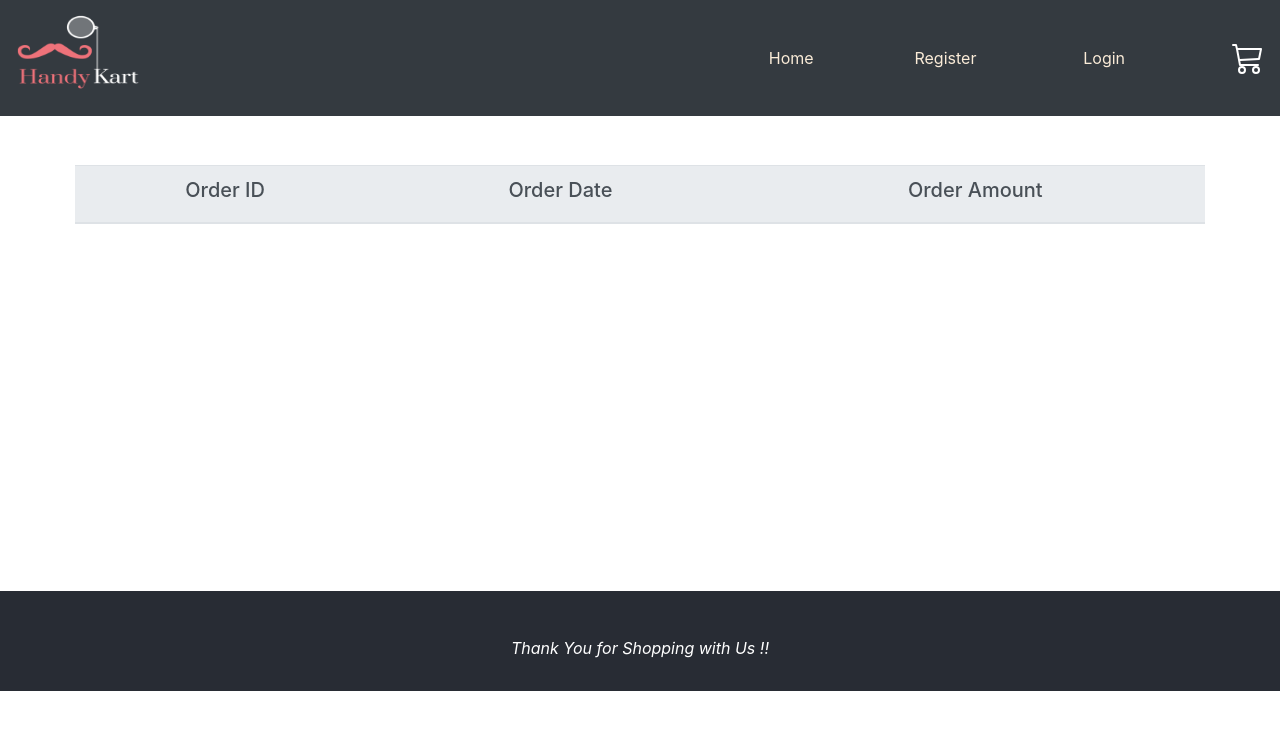
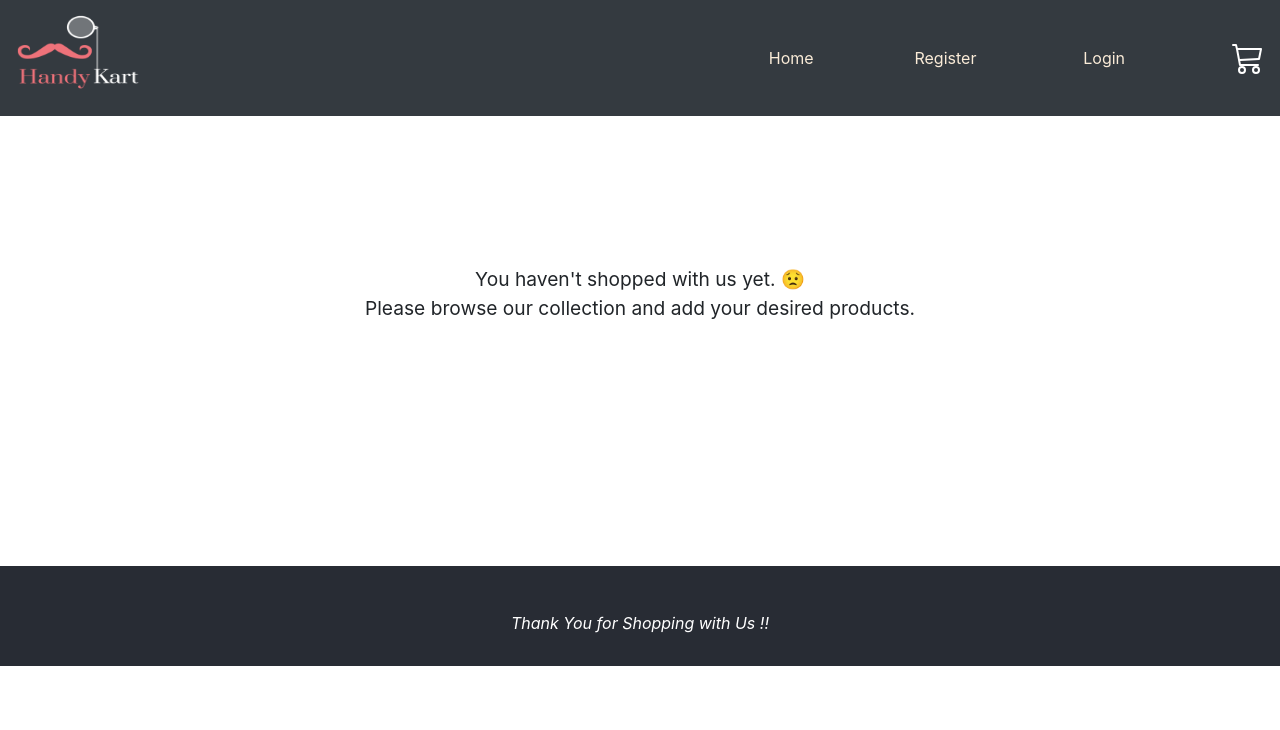
Before and after one commit to saurabh-oss/handykart, a React (Create React App) app: page /my-orders in a window 1280 px wide. Shown: the top 730 px of the page. Built offline with nearby package versions, Linux system fonts and the light colour scheme; the HTML template or start-up script is replaced by a standard one.

Commit message:
css for login form in single line, cart action icons, lable for no orders on my orders page

```diff
--- a/src/App.css
+++ b/src/App.css
@@ -1,3 +1,7 @@
+.cart-actions {
+  cursor: pointer;
+}
+
 .orders-table {
   margin-top: 25px;
   margin-left: 75px;
@@ -6,7 +10,7 @@
 }
 
 .login-form {
-  padding-left: 790px !important;
+  padding-left: 750px !important;
 }
 
 #login-btn:focus {
--- a/src/components/Cart.jsx
+++ b/src/components/Cart.jsx
@@ -76,14 +76,13 @@ class Cart extends Component {
             if(mode === 'delete')
                 qntyChange = -(document.getElementById(obj).value);
 
-            alert(qntyChange);
             if(result.isUserLoggedIn) {
                 var payload = {
                     userId: result.userEmail,
                     productList: [obj],
                     qtyList: [qntyChange]
                 };
-                console.log(payload);
+                console.log(">>>>>>>>>>" + payload);
                 this.updateCart(payload);
             }
         }
@@ -186,14 +185,14 @@ class Cart extends Component {
                                 <td>{listItems.title}</td>
                                 <td>₹ {listItems.price}</td>
                                 <td>
-                                    <svg onClick={() => this.updateQnty(listItems.itemId, 'reduce')} width="1em" height="1em" viewBox="0 0 16 16" className="bi bi-dash-square" fill="currentColor" xmlns="http://www.w3.org/2000/svg">
+                                    <svg onClick={() => this.updateQnty(listItems.itemId, 'reduce')} color="red" width="1em" height="1em" viewBox="0 0 16 16" className="bi bi-dash-square cart-actions" fill="currentColor" xmlns="http://www.w3.org/2000/svg">
                                         <path fillRule="evenodd" d="M14 1H2a1 1 0 0 0-1 1v12a1 1 0 0 0 1 1h12a1 1 0 0 0 1-1V2a1 1 0 0 0-1-1zM2 0a2 2 0 0 0-2 2v12a2 2 0 0 0 2 2h12a2 2 0 0 0 2-2V2a2 2 0 0 0-2-2H2z"/>
                                         <path fillRule="evenodd" d="M4 8a.5.5 0 0 1 .5-.5h7a.5.5 0 0 1 0 1h-7A.5.5 0 0 1 4 8z"/>
                                     </svg>
                                     &nbsp;&nbsp;&nbsp;
                                     <input id={listItems.itemId} className="quantity" defaultValue={listItems.qty} readOnly={true}></input>
                                     &nbsp;&nbsp;&nbsp;
-                                    <svg onClick={() => this.updateQnty(listItems.itemId, 'add')} width="1em" height="1em" viewBox="0 0 16 16" className="bi bi-plus-square" fill="currentColor" xmlns="http://www.w3.org/2000/svg">
+                                    <svg onClick={() => this.updateQnty(listItems.itemId, 'add')} color="green" width="1em" height="1em" viewBox="0 0 16 16" className="bi bi-plus-square cart-actions" fill="currentColor" xmlns="http://www.w3.org/2000/svg">
                                         <path fillRule="evenodd" d="M14 1H2a1 1 0 0 0-1 1v12a1 1 0 0 0 1 1h12a1 1 0 0 0 1-1V2a1 1 0 0 0-1-1zM2 0a2 2 0 0 0-2 2v12a2 2 0 0 0 2 2h12a2 2 0 0 0 2-2V2a2 2 0 0 0-2-2H2z"/>
                                         <path fillRule="evenodd" d="M8 4a.5.5 0 0 1 .5.5v3h3a.5.5 0 0 1 0 1h-3v3a.5.5 0 0 1-1 0v-3h-3a.5.5 0 0 1 0-1h3v-3A.5.5 0 0 1 8 4z"/>
                                     </svg>
@@ -202,7 +201,7 @@ class Cart extends Component {
                                     ₹ {listItems.price * listItems.qty}
                                 </td>
                                 <td>
-                                    <svg onClick={() => this.updateQnty(listItems.itemId, 'delete')} color="red" width="1em" height="1em" viewBox="0 0 16 16" className="bi bi-trash" fill="currentColor" xmlns="http://www.w3.org/2000/svg">
+                                    <svg onClick={() => this.updateQnty(listItems.itemId, 'delete')} color="red" width="1em" height="1em" viewBox="0 0 16 16" className="bi bi-trash cart-actions" fill="currentColor" xmlns="http://www.w3.org/2000/svg">
                                         <path d="M5.5 5.5A.5.5 0 0 1 6 6v6a.5.5 0 0 1-1 0V6a.5.5 0 0 1 .5-.5zm2.5 0a.5.5 0 0 1 .5.5v6a.5.5 0 0 1-1 0V6a.5.5 0 0 1 .5-.5zm3 .5a.5.5 0 0 0-1 0v6a.5.5 0 0 0 1 0V6z"/>
                                         <path fillRule="evenodd" d="M14.5 3a1 1 0 0 1-1 1H13v9a2 2 0 0 1-2 2H5a2 2 0 0 1-2-2V4h-.5a1 1 0 0 1-1-1V2a1 1 0 0 1 1-1H6a1 1 0 0 1 1-1h2a1 1 0 0 1 1 1h3.5a1 1 0 0 1 1 1v1zM4.118 4L4 4.059V13a1 1 0 0 0 1 1h6a1 1 0 0 0 1-1V4.059L11.882 4H4.118zM2.5 3V2h11v1h-11z"/>
                                     </svg>
--- a/src/components/ListOrders.jsx
+++ b/src/components/ListOrders.jsx
@@ -56,6 +56,7 @@ class ListOrders extends Component {
             if(this.state.orderItems !== null && this.state.orderItems !== undefined && this.state.orderItems.id !== null) {
                 return(
                     <div>
+                        { this.state.orderItems.length > 0 &&
                             <div className="orders-table">
                                 <br></br>
                                 <table className="table">
@@ -80,6 +81,15 @@ class ListOrders extends Component {
                                     </tbody>
                                 </table>
                             </div>
+                        }
+                        { this.state.orderItems.length <= 0 &&
+                            <div className="service-unavailable">
+                                <br></br>
+                                You haven't shopped with us yet. 😟
+                                <br></br>
+                                Please browse our collection and add your desired products.
+                            </div>
+                        }
                     </div>
                 )
             } else {
```
Lines whose indentation alone changed are shown as unchanged.
